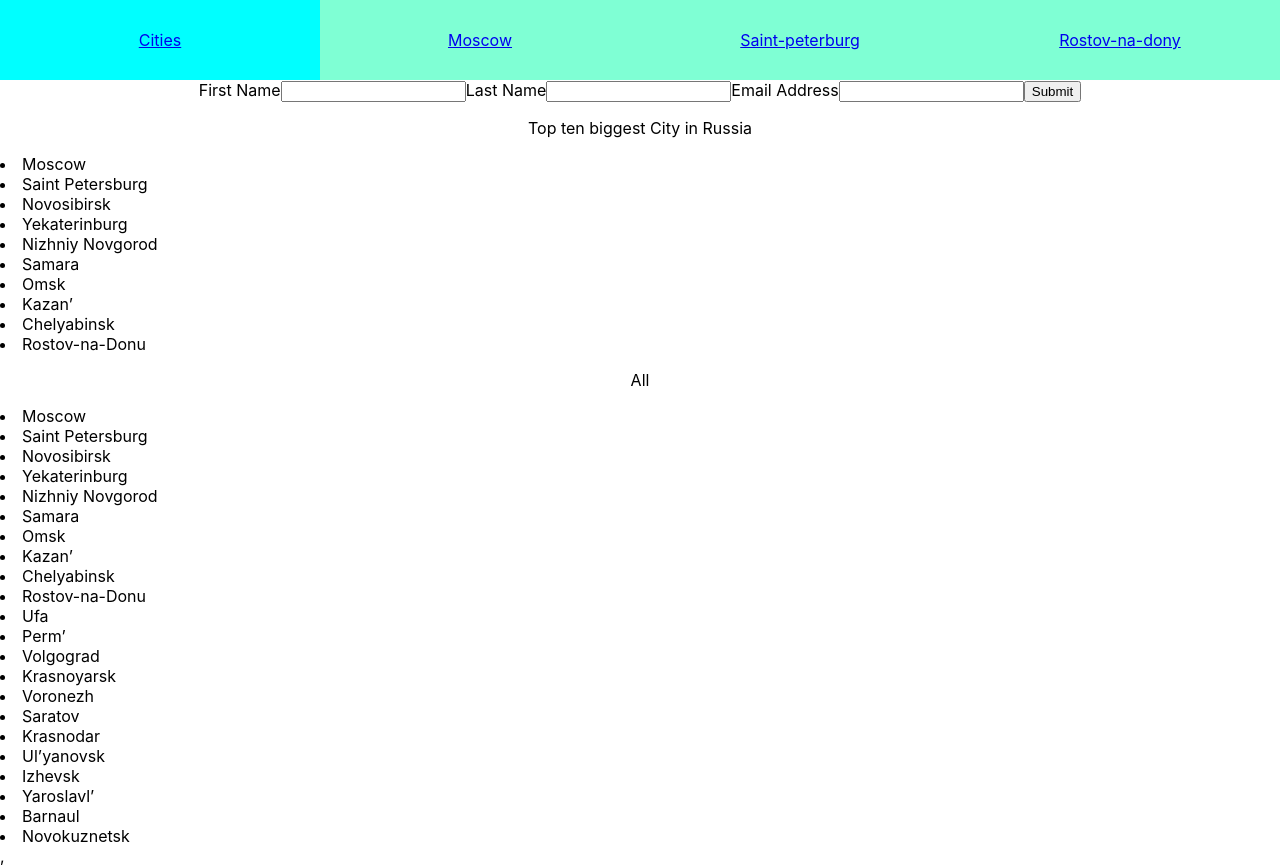
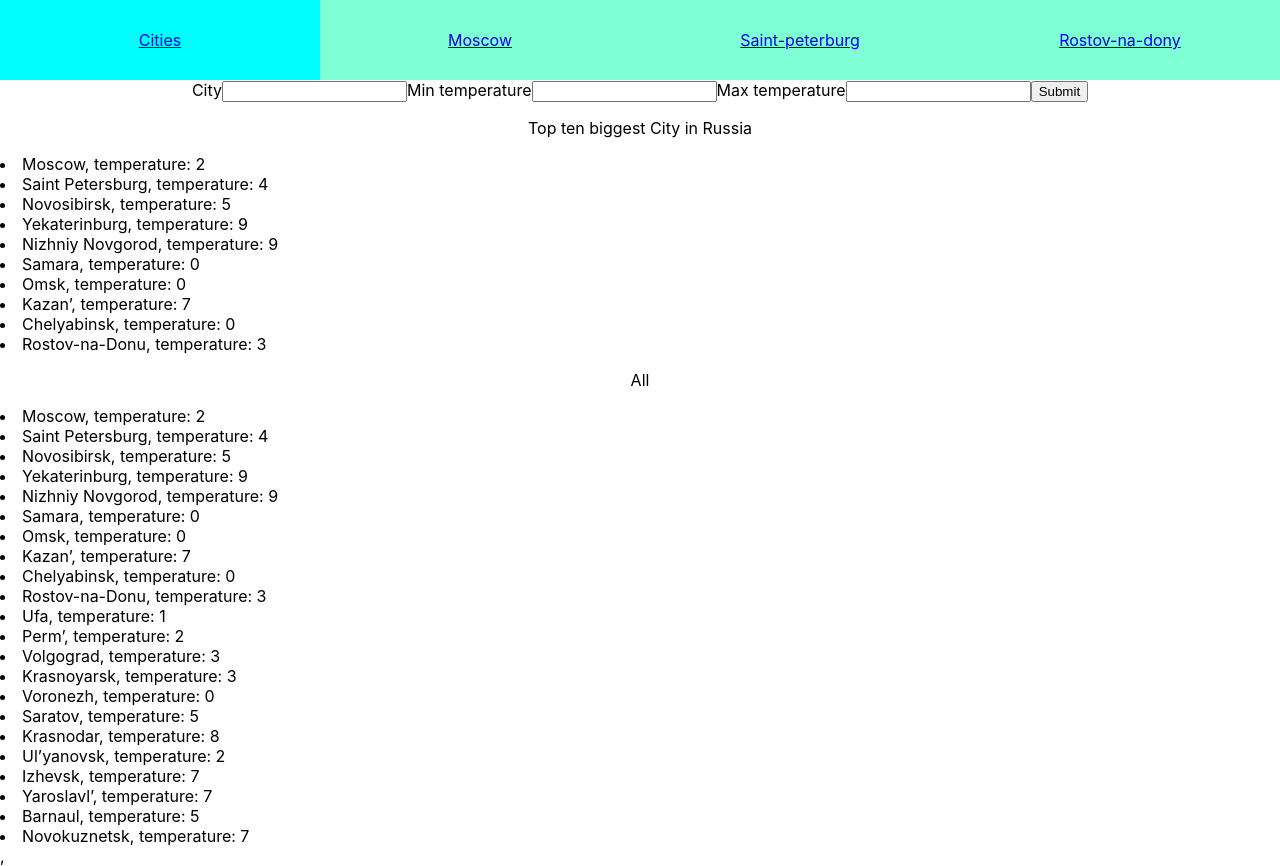
Before and after one commit to MibenCoop/weather_widget, a React (Create React App) app: page / in a window 1280 px wide. Built offline with nearby package versions, Linux system fonts and the light colour scheme.

Commit message:
Added selected city functionality

```diff
--- a/src/components/CityItem/index.tsx
+++ b/src/components/CityItem/index.tsx
@@ -8,7 +8,11 @@ export interface CityProps {
 
 const CityItem: any = ({ city }: CityProps) => {
   // console.log("city", city);
-  return <li style={{ textAlign: "left" }}>{city.city}</li>;
+  return (
+    <li style={{ textAlign: "left" }}>
+      {city.name}, temperature: {city.temperature}
+    </li>
+  );
 };
 
 export default CityItem;
--- a/src/containers/CityList/index.tsx
+++ b/src/containers/CityList/index.tsx
@@ -3,24 +3,66 @@ import { connect } from "react-redux";
 
 import { fetchCities } from "../../actions/cities";
 import { increment } from "../../actions/counter";
-import CitiesSelector from "../../selectors/cityCelector";
+import CitiesSelector from "../../selectors/citySelector";
 
 import Spinner from "../../components/Spinner";
 import CityList from "../../components/CityList";
 import { SignupForm } from "../SignupForm";
 import Counter from "../../components/Counter";
 
-import { City, CityListState } from "../../interfaces";
+import { City, CityListState, SelectedCities } from "../../interfaces";
+import cities from "../../reducers/cities";
 
-type Props = {
+interface IProps {
   cities: Array<object>;
   biggestCities: Array<object>;
   counter: number;
-};
-export class CityListContainer extends Component<{}, Props> {
+}
+
+interface IState {
+  playOrPause?: string;
+  selectedCities?: SelectedCities;
+  hasSelectedCities: boolean;
+}
+export class CityListContainer extends Component<IProps, IState> {
+  constructor(props: IProps) {
+    super(props);
+    this.state = { hasSelectedCities: false };
+  }
   componentDidMount() {
     const { fetchCities }: any = this.props;
     fetchCities();
+  }
+
+  getCitiesByCelector = (
+    name: any,
+    minTemperature: any,
+    maxTemperature: any
+  ) => {
+    const { cities }: any = this.props;
+    console.log(minTemperature);
+    if (name.length > 0) {
+      return cities.filter((city: any) => city.name === name);
+    } else if (minTemperature > 0) {
+      return cities.filter((city: any) => city.temperature >= minTemperature);
+    } else if (maxTemperature > 0) {
+      return cities.filter((city: any) => city.temperature <= maxTemperature);
+    } else {
+      return cities.filter(
+        (city: any) =>
+          city.temperature <= maxTemperature &&
+          city.temperature >= minTemperature
+      );
+    }
+  };
+  selectCities({ city, minTemperature, maxTemperature }: SelectedCities) {
+    // console.log("selectCities", city, minTemperature, maxTemperature);
+    const selectedCities = this.getCitiesByCelector(
+      city,
+      minTemperature,
+      maxTemperature
+    );
+    this.setState({ selectedCities, hasSelectedCities: true });
   }
   render() {
     const {
@@ -36,7 +78,15 @@ export class CityListContainer extends Component<{}, Props> {
         {/* <button className="counter-button" onClick={() => increment()}>
           Increment
         </button> */}
-        <SignupForm />
+        <SignupForm
+          selectCities={(values: SelectedCities) => this.selectCities(values)}
+        />
+        {this.state.hasSelectedCities ? (
+          <>
+            <p>Selected cities</p>
+            <CityList cities={this.state.selectedCities} />
+          </>
+        ) : null}
         <p>Top ten biggest City in Russia</p>
         <CityList cities={biggestCities} />
         <p>All</p>
--- a/src/containers/SignupForm/index.tsx
+++ b/src/containers/SignupForm/index.tsx
@@ -2,38 +2,33 @@ import React from "react";
 import { Formik, Field, Form, ErrorMessage } from "formik";
 import * as Yup from "yup";
 
-export const SignupForm = () => {
+export const SignupForm = ({ selectCities }: any) => {
   return (
     <Formik
-      initialValues={{ firstName: "", lastName: "", email: "" }}
+      initialValues={{ city: "", minTemperature: "", maxTemperature: "" }}
       validationSchema={Yup.object({
-        firstName: Yup.string()
-          .max(15, "Must be 15 characters or less")
-          .required("Required"),
-        lastName: Yup.string()
-          .max(20, "Must be 20 characters or less")
-          .required("Required"),
-        email: Yup.string()
-          .email("Invalid email address")
-          .required("Required")
+        city: Yup.string().max(15, "Must be 15 characters or less"),
+        min: Yup.number(),
+        max: Yup.number()
       })}
       onSubmit={(values, { setSubmitting }) => {
         setTimeout(() => {
-          alert(JSON.stringify(values, null, 2));
+          console.log(selectCities);
+          selectCities(values);
           setSubmitting(false);
         }, 400);
       }}
     >
       <Form>
-        <label htmlFor="firstName">First Name</label>
-        <Field name="firstName" type="text" />
-        <ErrorMessage name="firstName" />
-        <label htmlFor="lastName">Last Name</label>
-        <Field name="lastName" type="text" />
-        <ErrorMessage name="lastName" />
-        <label htmlFor="email">Email Address</label>
-        <Field name="email" type="email" />
-        <ErrorMessage name="email" />
+        <label htmlFor="city">City</label>
+        <Field name="city" type="text" />
+        <ErrorMessage name="city" />
+        <label htmlFor="minTemperature">Min temperature</label>
+        <Field name="minTemperature" type="text" />
+        <ErrorMessage name="minTemperature" />
+        <label htmlFor="max">Max temperature</label>
+        <Field name="maxTemperature" type="maxTemperature" />
+        <ErrorMessage name="maxTemperature" />
         <button type="submit">Submit</button>
       </Form>
     </Formik>
--- /dev/null
+++ b/src/mocks/cityWeather.json
@@ -0,0 +1,134 @@
+[
+  {
+    "name": "Moscow",
+    "temperature": 2,
+    "lat": "55.752222",
+    "lng": "37.615556"
+  },
+  {
+    "name": "Saint Petersburg",
+    "temperature": 4,
+    "lat": "59.894444",
+    "lng": "30.264167"
+  },
+  {
+    "name": "Novosibirsk",
+    "temperature": 5,
+    "lat": "55.0415",
+    "lng": "82.9346"
+  },
+  {
+    "name": "Yekaterinburg",
+    "temperature": 9,
+    "lat": "56.8519",
+    "lng": "60.6122"
+  },
+  {
+    "name": "Nizhniy Novgorod",
+    "temperature": 9,
+    "lat": "56.326944",
+    "lng": "44.0075"
+  },
+  {
+    "name": "Samara",
+    "temperature": 0,
+    "lat": "53.200065",
+    "lng": "50.150002"
+  },
+  {
+    "name": "Omsk",
+    "temperature": 0,
+    "lat": "55.0",
+    "lng": "73.4"
+  },
+  {
+    "name": "Kazan\u2019",
+    "temperature": 7,
+    "lat": "55.78874",
+    "lng": "49.122144"
+  },
+  {
+    "name": "Chelyabinsk",
+    "temperature": 0,
+    "lat": "55.154015",
+    "lng": "61.42915"
+  },
+  {
+    "name": "Rostov-na-Donu",
+    "temperature": 3,
+    "lat": "47.23135",
+    "lng": "39.723284"
+  },
+  {
+    "name": "Ufa",
+    "temperature": 1,
+    "lat": "54.785167",
+    "lng": "56.045621"
+  },
+  {
+    "name": "Perm\u2019",
+    "temperature": 2,
+    "lat": "58.009282",
+    "lng": "56.284063"
+  },
+  {
+    "name": "Volgograd",
+    "temperature": 3,
+    "lat": "48.71939",
+    "lng": "44.501835"
+  },
+  {
+    "name": "Krasnoyarsk",
+    "temperature": 3,
+    "lat": "56.018393",
+    "lng": "92.867174"
+  },
+  {
+    "name": "Voronezh",
+    "temperature": 0,
+    "lat": "51.672035",
+    "lng": "39.184301"
+  },
+  {
+    "name": "Saratov",
+    "temperature": 5,
+    "lat": "51.540556",
+    "lng": "46.008611"
+  },
+  {
+    "name": "Krasnodar",
+    "temperature": 8,
+    "lat": "45.044843",
+    "lng": "38.976029"
+  },
+  {
+    "name": "Ul\u2019yanovsk",
+    "temperature": 2,
+    "lat": "54.328241",
+    "lng": "48.38657"
+  },
+  {
+    "name": "Izhevsk",
+    "temperature": 7,
+    "lat": "56.849756",
+    "lng": "53.204479"
+  },
+  {
+    "name": "Yaroslavl\u2019",
+    "temperature": 7,
+    "lat": "57.61977",
+    "lng": "39.85536"
+  },
+  {
+    "name": "Barnaul",
+    "temperature": 5,
+    "lat": "53.360556",
+    "lng": "83.763611"
+  },
+  {
+    "name": "Novokuznetsk",
+    "temperature": 7,
+    "lat": "53.7557",
+    "lng": "87.1099"
+  }
+]
--- a/src/sagas/index.ts
+++ b/src/sagas/index.ts
@@ -3,7 +3,8 @@ import { call, delay, put, takeEvery, fork } from "redux-saga/effects";
 import * as citiesAction from "../actions/cities";
 import * as cityWeather from "../actions/cityWeather";
 import { api } from "../services";
-import cityList from "../mocks/cityList.json";
+// import cityList from "../mocks/cityList.json";
+import cityList from "../mocks/cityWeather.json";
 
 export function mockFetchWeatherApi(city: string) {
   let weather = {
```
Also changed, not shown: src/interfaces/index.tsx (+8 -1 lines), src/selectors/citySelector.tsx (renamed from src/selectors/cityCelector.tsx), 1 other file (tests, documents, lock files or other folders).
